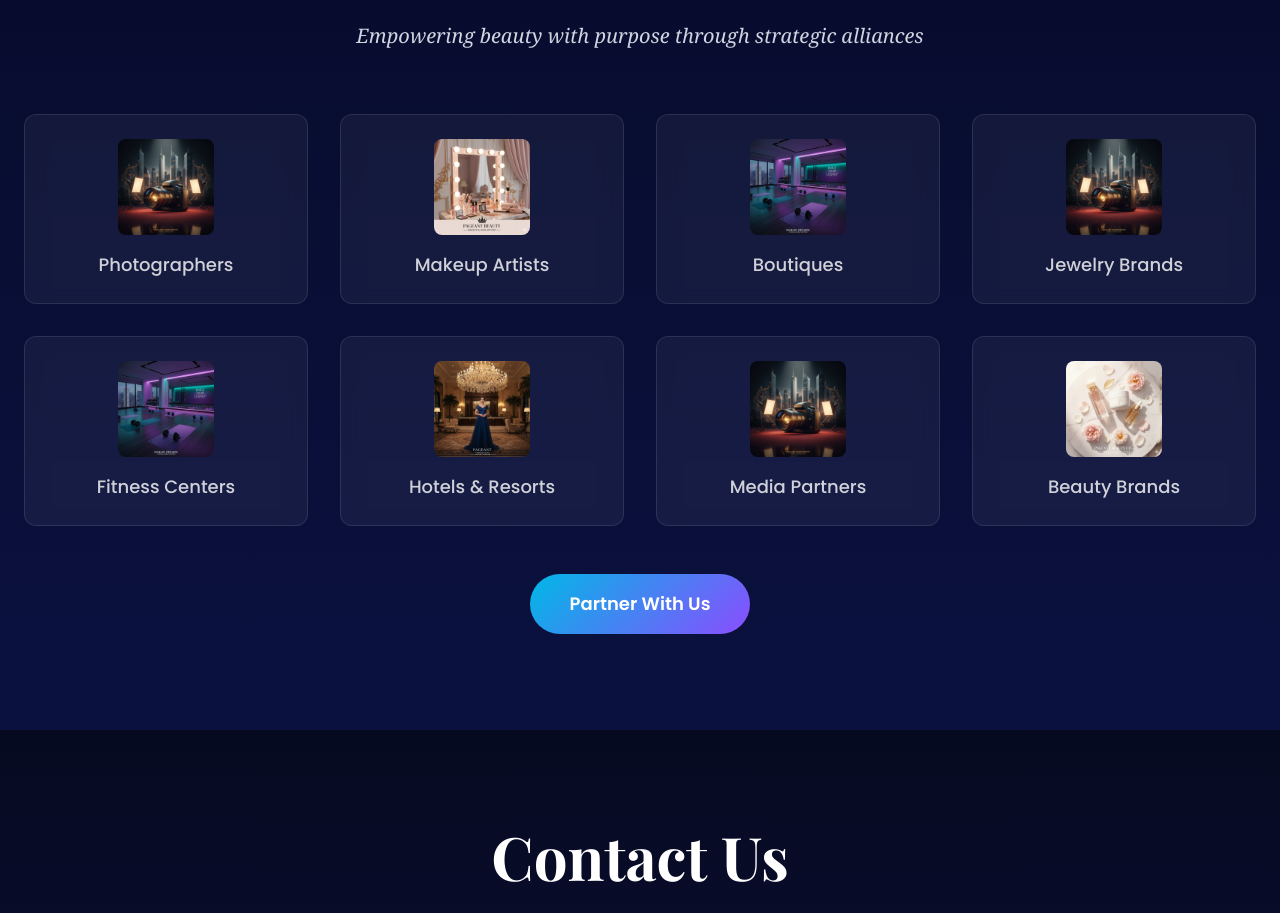
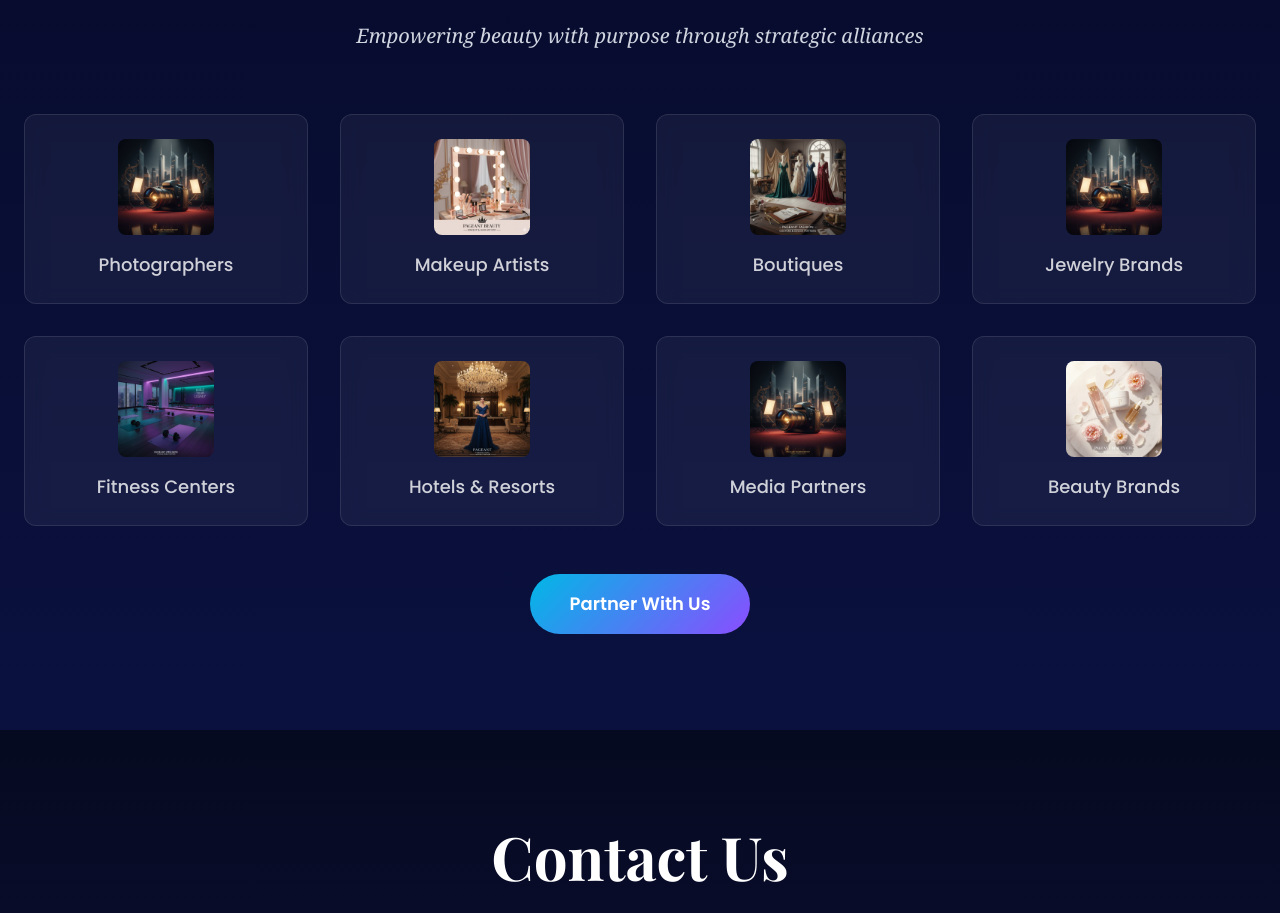
Before and after one commit to Indumathisivakumar/happi-pageant--mrs-site, a React (Vite) app: page / in a window 1280 px wide. Shown: the part 6020-6933 px from the top of the page. Built offline with nearby package versions, Linux system fonts and the light colour scheme.

Commit message:
Updated PartnersSection.tsx

```diff
--- a/src/components/PartnersSection.tsx
+++ b/src/components/PartnersSection.tsx
@@ -4,7 +4,7 @@ const PartnersSection = () => {
   const partners = [
     { name: 'Photographers', logo: '/2f2df118-45ea-4fb6-b72b-a64edb1ccc84 copy.jpg' },
     { name: 'Makeup Artists', logo: '/unnamed.jpg' },
-    { name: 'Boutiques', logo: '/61dbbfbe-1cd8-43a3-878a-61229f464282.jpg' },
+    { name: 'Boutiques', logo: '/61dc5917-f4bb-448f-b109-91cdc8ab9c86.jpg' },
     { name: 'Jewelry Brands', logo: '/2f2df118-45ea-4fb6-b72b-a64edb1ccc84.jpg' },
     { name: 'Fitness Centers', logo: '/61dbbfbe-1cd8-43a3-878a-61229f464282.jpg' },
     { name: 'Hotels & Resorts', logo: '/addc291c-dd2b-4e24-85e1-5e135b35d7bf.jpg' },
```
